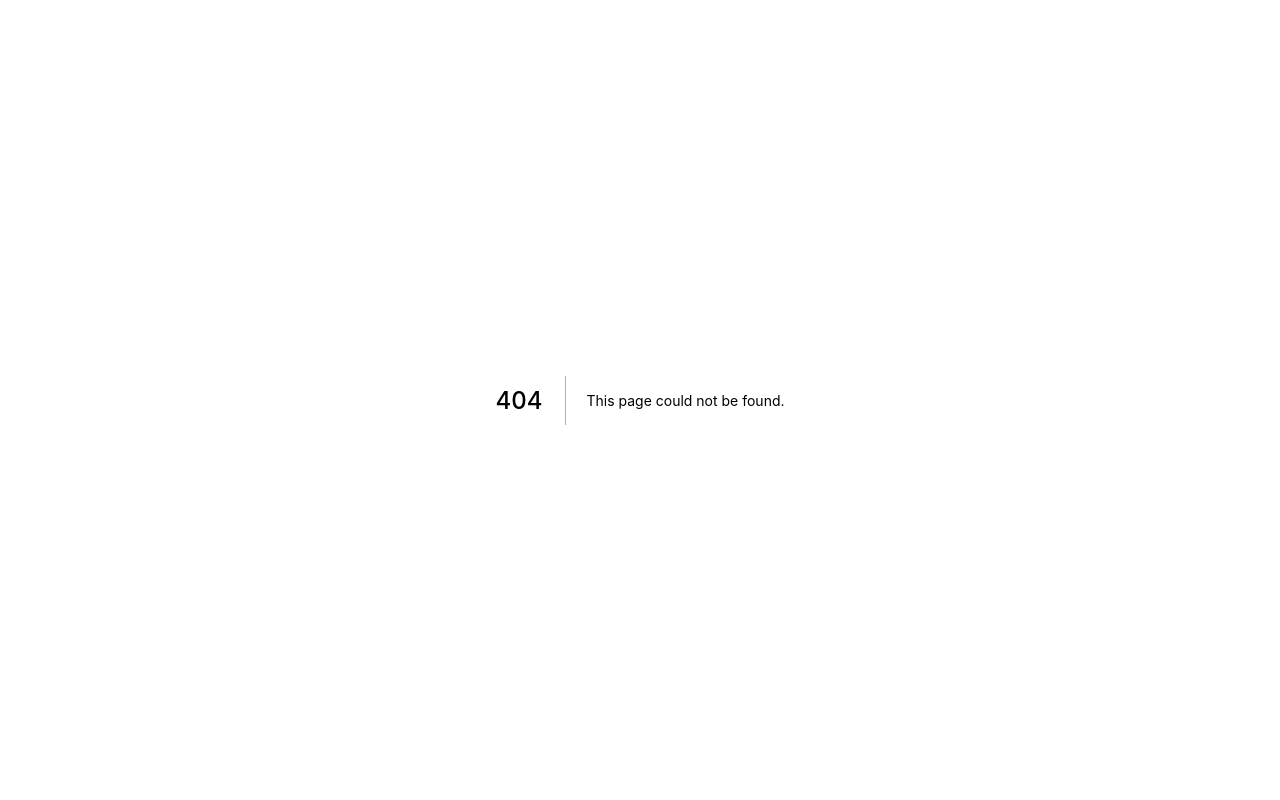
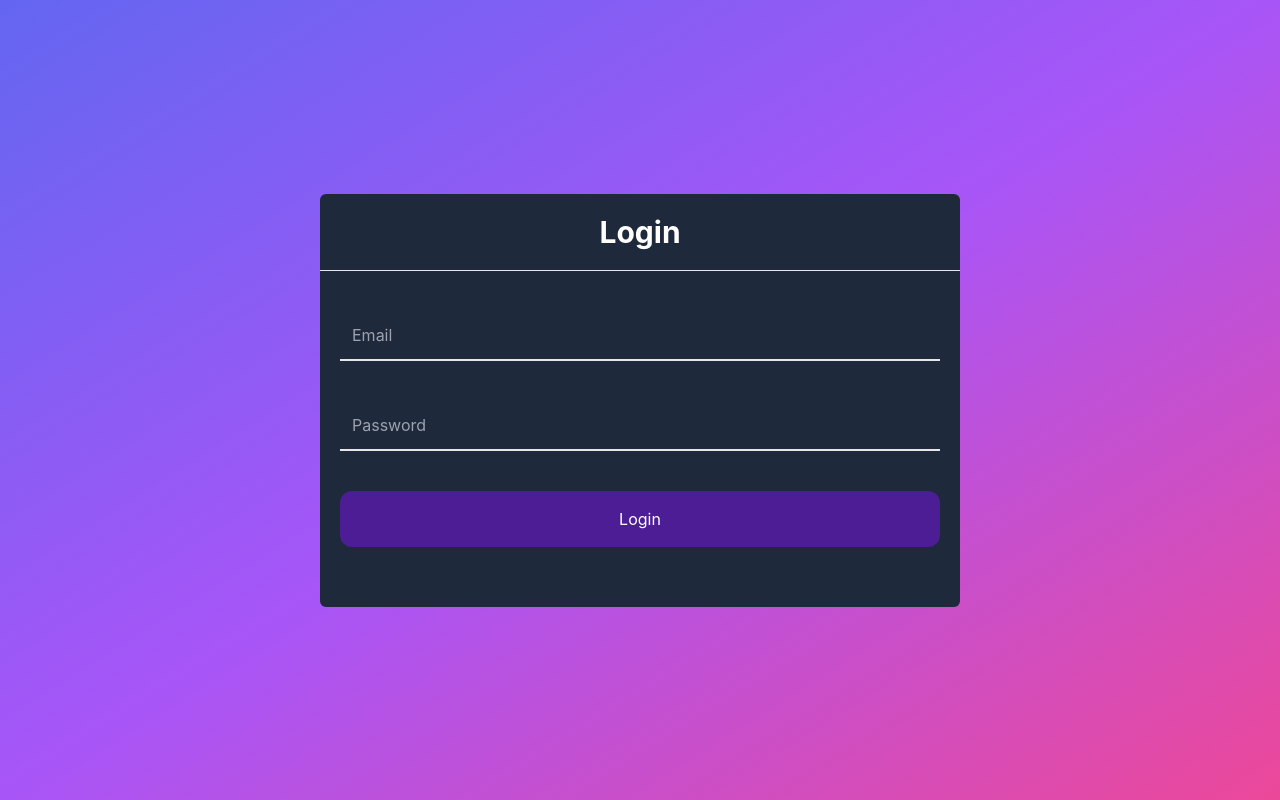
Before and after one commit to zen-jaelani/ZaChatto, a Next.js app: page /auth/login in a window 1280 px wide. Before the commit this address had no page. Built offline with nearby package versions, Linux system fonts and the light colour scheme.

Commit message:
slicing login page

```diff
--- /dev/null
+++ b/pages/auth/login.tsx
@@ -0,0 +1,26 @@
+import { useRouter } from 'next/router'
+import React, { FormEvent } from 'react'
+
+type Props = {}
+
+export default function Login({}: Props) {
+    const router = useRouter()
+
+    function handleSubmit(e:FormEvent) {
+        e.preventDefault()
+        router.push("/")
+    }
+  return (
+    <div className="flex bg-gradient-to-br from-indigo-500 via-purple-500 to-pink-500 min-h-screen">
+        <div className='bg-slate-800 w-1/2 m-auto text-white py-5 rounded-md' >
+            <h1 className='text-center text-3xl font-bold mb-5'>Login</h1>
+            <hr />
+            <form className="px-5 my-10" onSubmit={e=>handleSubmit(e)}>
+                <input type="email" className='bg-slate-800 border-b-2 w-full text-white mb-10 p-3' placeholder='Email' />
+                <input type="password" className='bg-slate-800 border-b-2 w-full text-white mb-10 p-3' placeholder='Password' />
+                <button className='w-full bg-violet-900 p-4 rounded-xl'>Login</button>
+            </form>
+        </div>
+    </div>
+  )
+}
```
